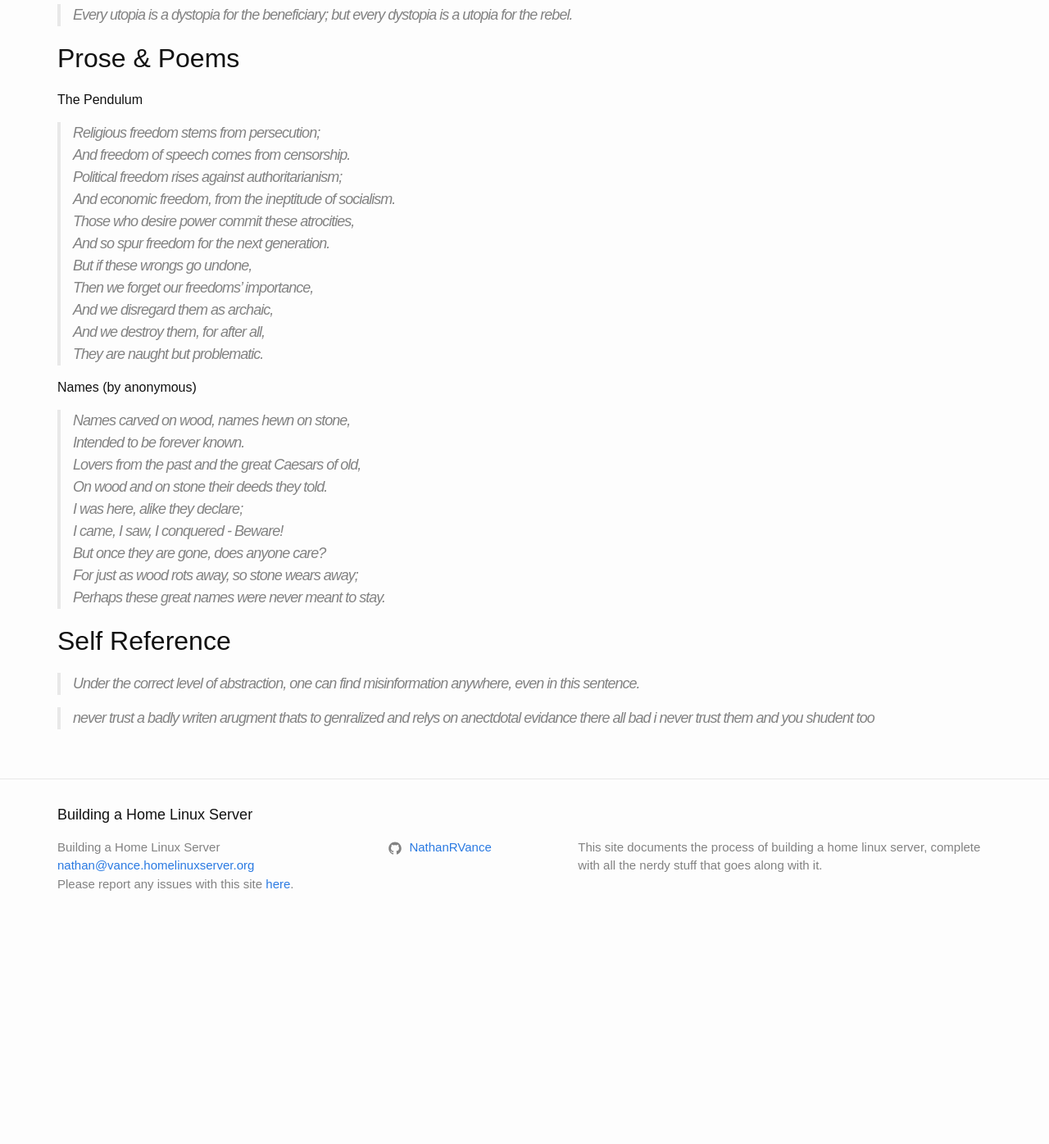
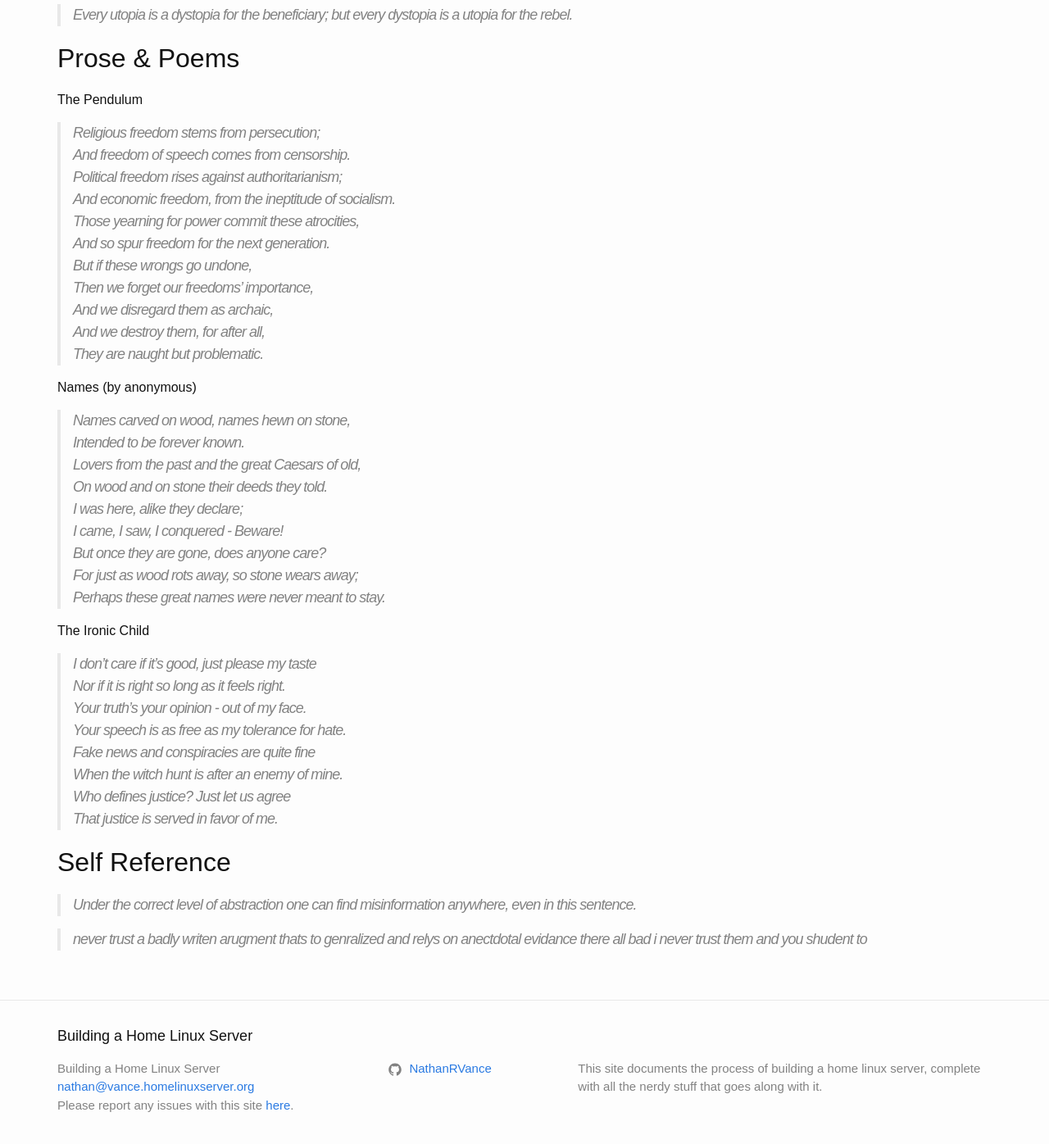
Before and after one commit to NathanRVance/homelinuxserver, a Jekyll site: the page built from _ramblings/snarky-quips.markdown, in a window 1280 px wide and 1400 px high, scrolled down 345 px. Shown: the top 1396 px of the window at 82% size. Built offline with Jekyll 4.4.1, drawn with Linux system fonts in a browser that asks for light colours; before the commit the page ends 1495 px from its top, so only the background shows below that; some of the changed text lies outside the part shown.

Commit message:
Wrote snarky stuff

````diff
--- a/_coolstuff/search-with-yacy.markdown
+++ b/_coolstuff/search-with-yacy.markdown
@@ -4,7 +4,7 @@ desc: "A distributed, open source search portal"
 sortable: 1
 ---
 
-[YaCy](yacy.net) is fully decentralized, open source, web search powered by the users. It is a piece of software that runs on your computer which you use to perform web searches, accessing indexing information from other YaCy instances across the world. Here, I provide instructions for setting YaCy up on a Debian 9 server.
+[YaCy](http://yacy.net) is fully decentralized, open source, web search powered by the users. It is a piece of software that runs on your computer which you use to perform web searches, accessing indexing information from other YaCy instances across the world. Here, I provide instructions for setting YaCy up on a Debian 9 server.
 
 1. Install java.
    ```
--- a/_ramblings/snarky-quips.markdown
+++ b/_ramblings/snarky-quips.markdown
@@ -21,7 +21,7 @@ The Pendulum
 >And freedom of speech comes from censorship.
 >Political freedom rises against authoritarianism;
 >And economic freedom, from the ineptitude of socialism.
->Those who desire power commit these atrocities,
+>Those yearning for power commit these atrocities,
 >And so spur freedom for the next generation.
 >But if these wrongs go undone,
 >Then we forget our freedoms' importance,
@@ -40,8 +40,18 @@ Names (by anonymous)
 >For just as wood rots away, so stone wears away;
 >Perhaps these great names were never meant to stay.
 
+The Ironic Child
+>I don't care if it's good, just please my taste
+>Nor if it is right so long as it feels right.
+>Your truth's your opinion - out of my face.
+>Your speech is as free as my tolerance for hate.
+>Fake news and conspiracies are quite fine
+>When the witch hunt is after an enemy of mine.
+>Who defines justice? Just let us agree
+>That justice is served in favor of me.
+
 ## Self Reference
 
->Under the correct level of abstraction, one can find misinformation anywhere, even in this sentence.
+>Under the correct level of abstraction one can find misinformation anywhere, even in this sentence.
 
->never trust a badly writen arugment thats to genralized and relys on anectdotal evidance there all bad i never trust them and you shudent too
+>never trust a badly writen arugment thats to genralized and relys on anectdotal evidance there all bad i never trust them and you shudent to
````
Also changed, not shown: other parts of _ramblings/snarky-quips.markdown (+1 -1 lines).
